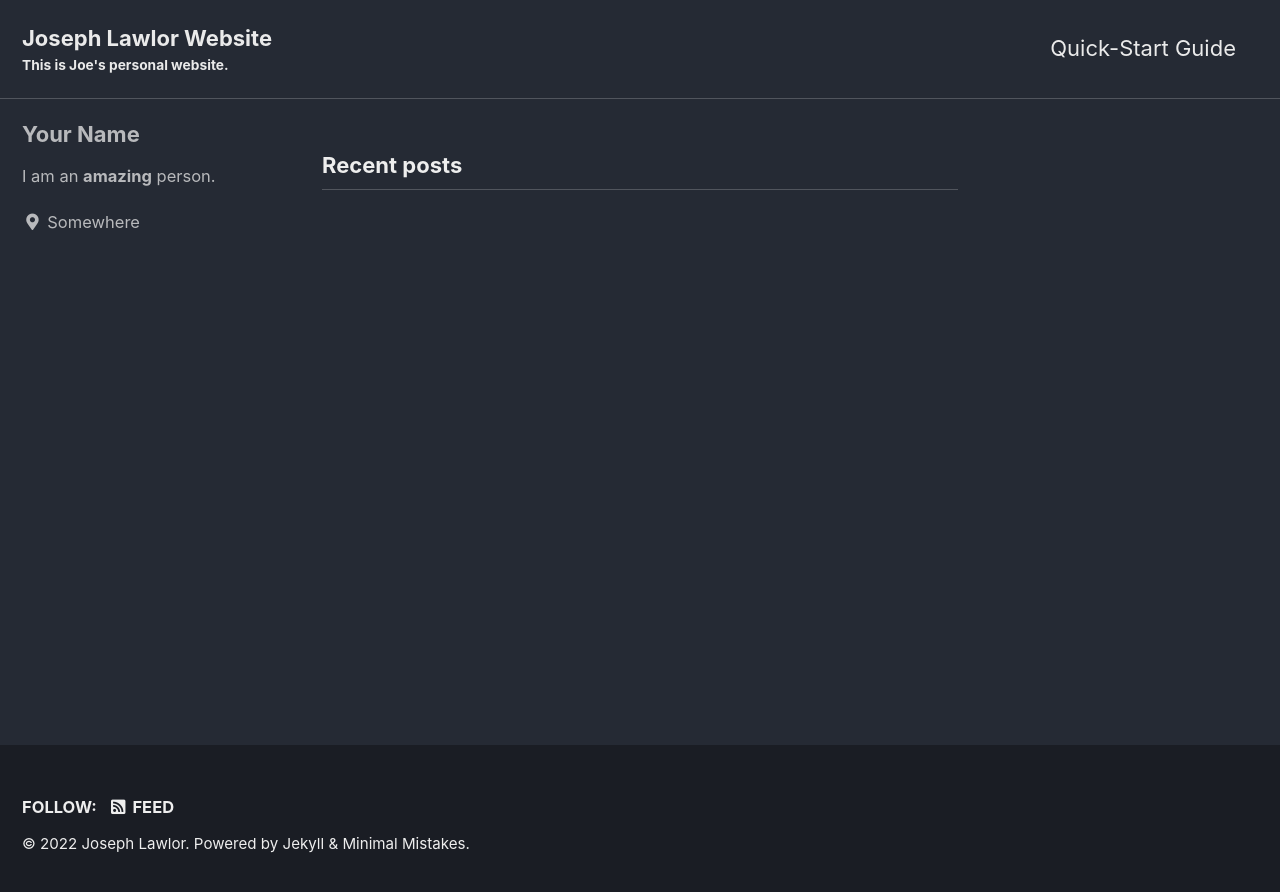
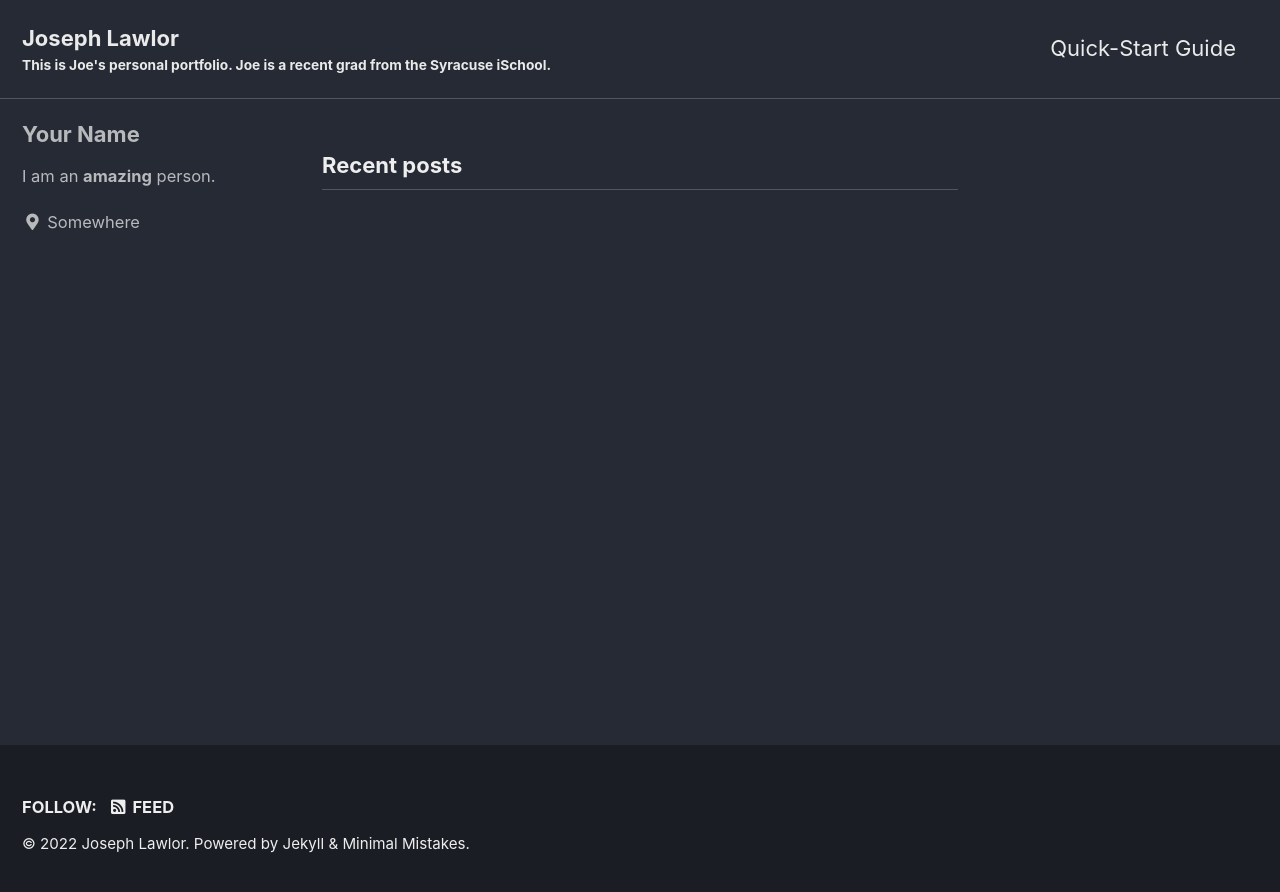
Before and after one commit to jcslawlor/jcslawlor.github.io, a Jekyll site: the page built from index.html, in a window 1280 px wide. Shown: the top 892 px of the page. Built offline with Jekyll 4.4.1, drawn with Linux system fonts in a browser that asks for light colours; cached includes are drawn as plain includes; the list of posts is cut into pages by our own code.

Commit message:
Update _config.yml

```diff
--- a/_config.yml
+++ b/_config.yml
@@ -16,9 +16,9 @@ minimal_mistakes_skin    : "dark" # "air", "aqua", "contrast", "dark", "dirt", "
 
 # Site Settings
 locale                   : "en-US"
-title                    : "Joseph Lawlor Website"
+title                    : "Joseph Lawlor"
 title_separator          : "-"
-subtitle                 : "This is Joe's personal website."
+subtitle                 : "This is Joe's personal portfolio. Joe is a recent grad from the Syracuse iSchool."
 name                     : "Joseph Lawlor"
 description              : "This is Joseph Lawlor's portfolio. I am a recent graduate from New Hampshire."
 url                      : "jcslawlor.github.io"
```
